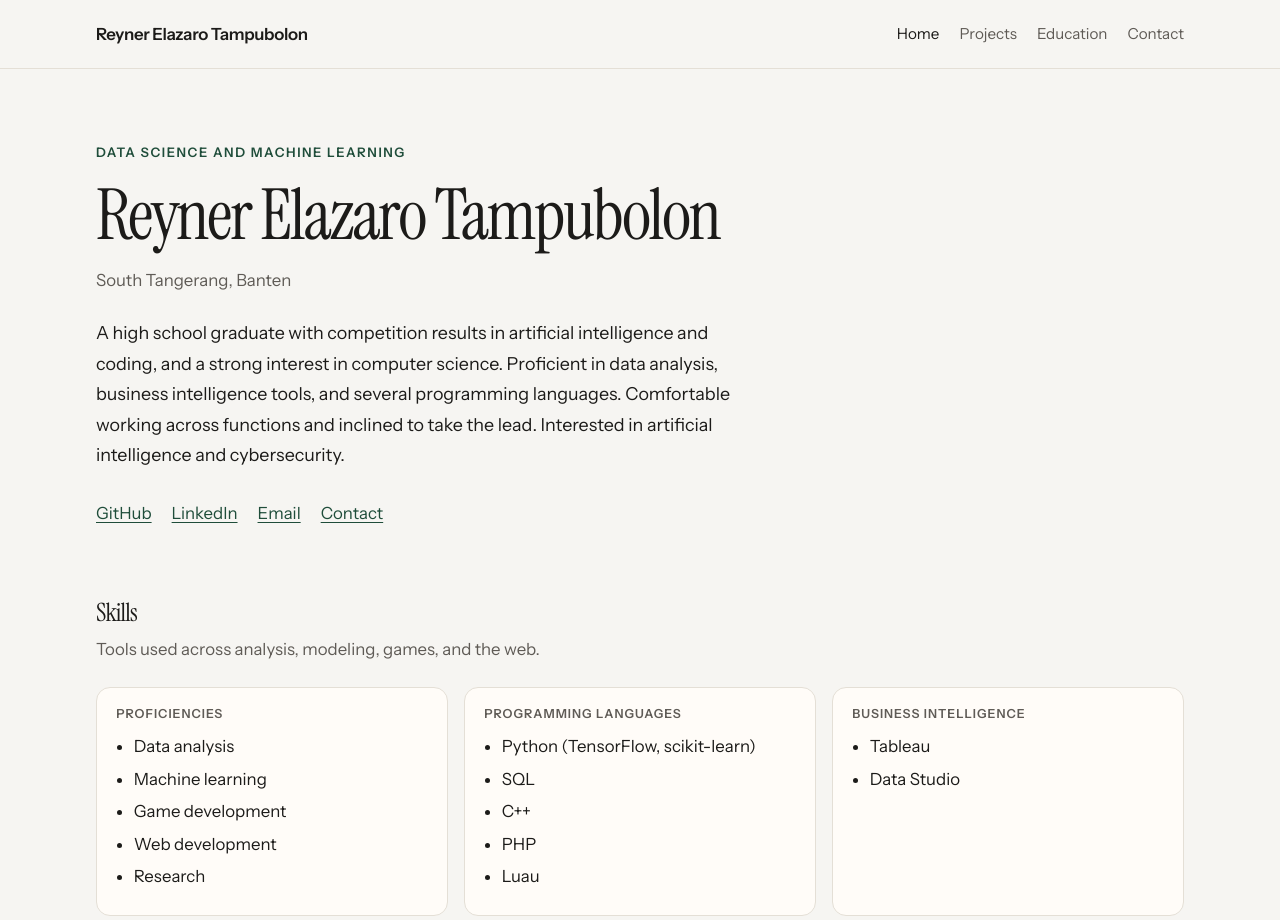
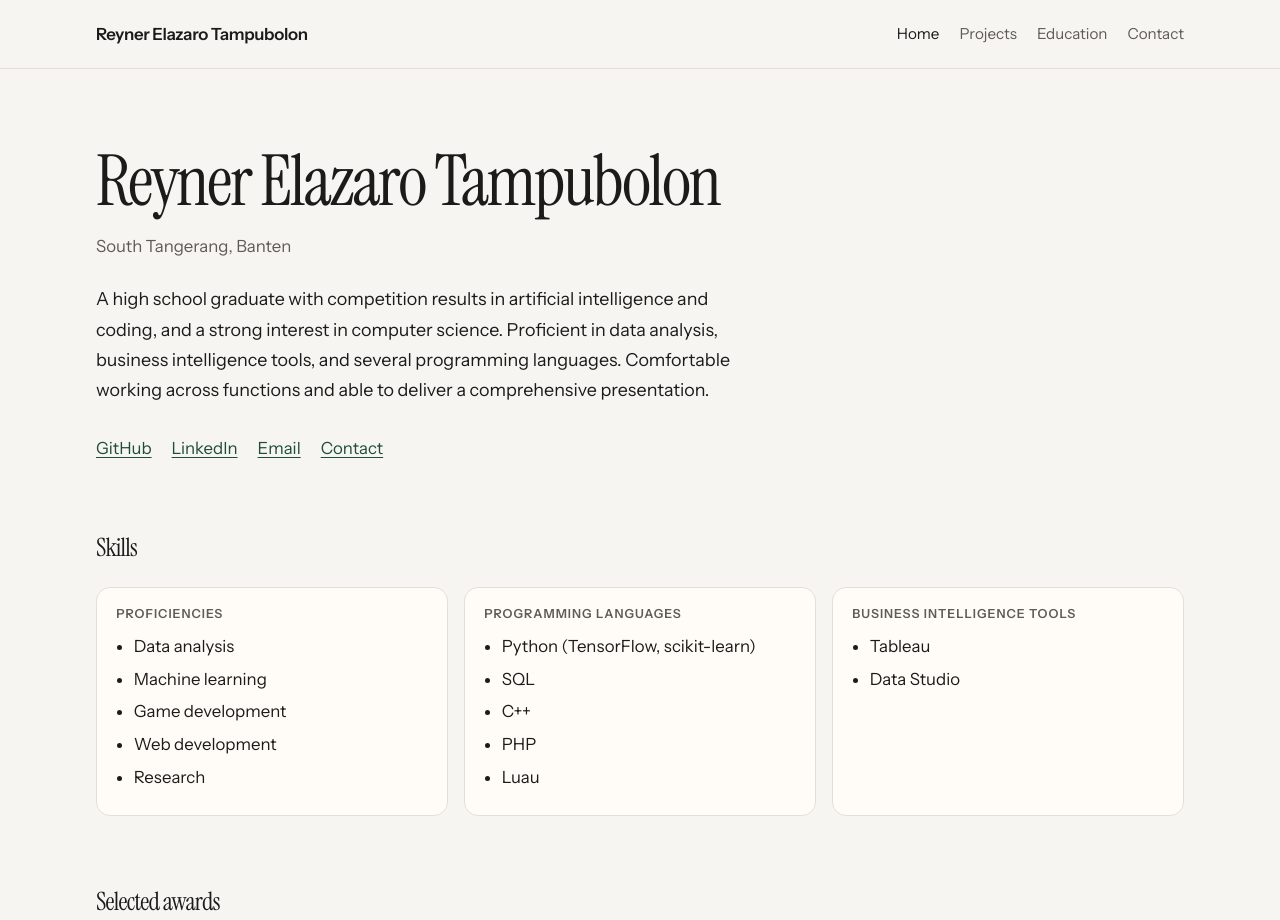
Before and after one commit to reyneret/GitHub-Portfolio, a plain HTML site: page index.html in a window 1280 px wide. Shown: the top 920 px of the page. Drawn offline with Linux system fonts and the light colour scheme.

Commit message:
Update content and structure in index.html

```diff
--- a/index.html
+++ b/index.html
@@ -46,10 +46,10 @@
   </header>
 
   <main id="content" class="page">
-    <p class="kicker">Data science and machine learning</p>
+    <!-- <p class="kicker">Data science and machine learning</p> -->
     <h1>Reyner Elazaro Tampubolon</h1>
     <p class="location">South Tangerang, Banten</p>
-    <p class="lede">A high school graduate with competition results in artificial intelligence and coding, and a strong interest in computer science. Proficient in data analysis, business intelligence tools, and several programming languages. Comfortable working across functions and inclined to take the lead. Interested in artificial intelligence and cybersecurity.</p>
+    <p class="lede">A high school graduate with competition results in artificial intelligence and coding, and a strong interest in computer science. Proficient in data analysis, business intelligence tools, and several programming languages. Comfortable working across functions and able to deliver a comprehensive presentation.</p>
     <ul class="hero-links">
       <li><a href="https://github.com/reyneret">GitHub</a></li>
       <li><a href="https://www.linkedin.com/in/reyneret/">LinkedIn</a></li>
@@ -59,7 +59,7 @@
 
     <section class="section" aria-labelledby="skills-heading">
       <h2 id="skills-heading">Skills</h2>
-      <p class="section-note">Tools used across analysis, modeling, games, and the web.</p>
+      <!-- <p class="section-note">Tools used across analysis, modeling, games, and the web.</p> -->
       <div class="skill-grid">
         <div class="skill-block">
           <h3>Proficiencies</h3>
@@ -82,7 +82,7 @@
           </ul>
         </div>
         <div class="skill-block">
-          <h3>Business intelligence</h3>
+          <h3>Business intelligence tools</h3>
           <ul>
             <li>Tableau</li>
             <li>Data Studio</li>
@@ -103,7 +103,7 @@
 
     <section class="section" aria-labelledby="projects-heading">
       <h2 id="projects-heading">Notable projects</h2>
-      <p class="section-note">Five projects from the CV. The <a href="projects.html">projects page</a> includes these and the rest of the work, newest first.</p>
+      <p class="section-note">Visit the <a href="projects.html">projects page</a> to view the full projects list.</p>
       <div class="cards">
         <article class="card">
           <p class="meta">2026 · Machine learning · with Demas Fadel Anggara</p>
```
